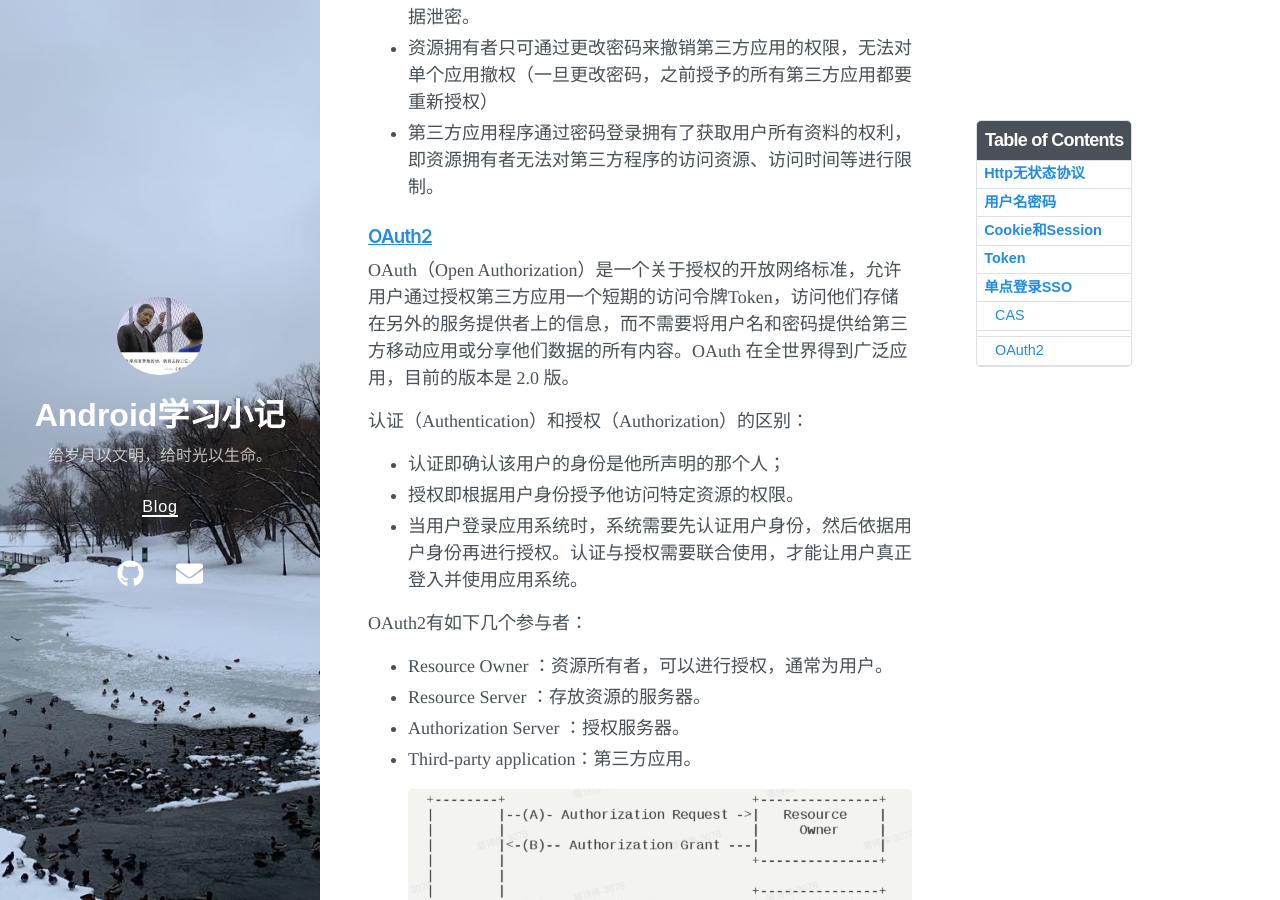
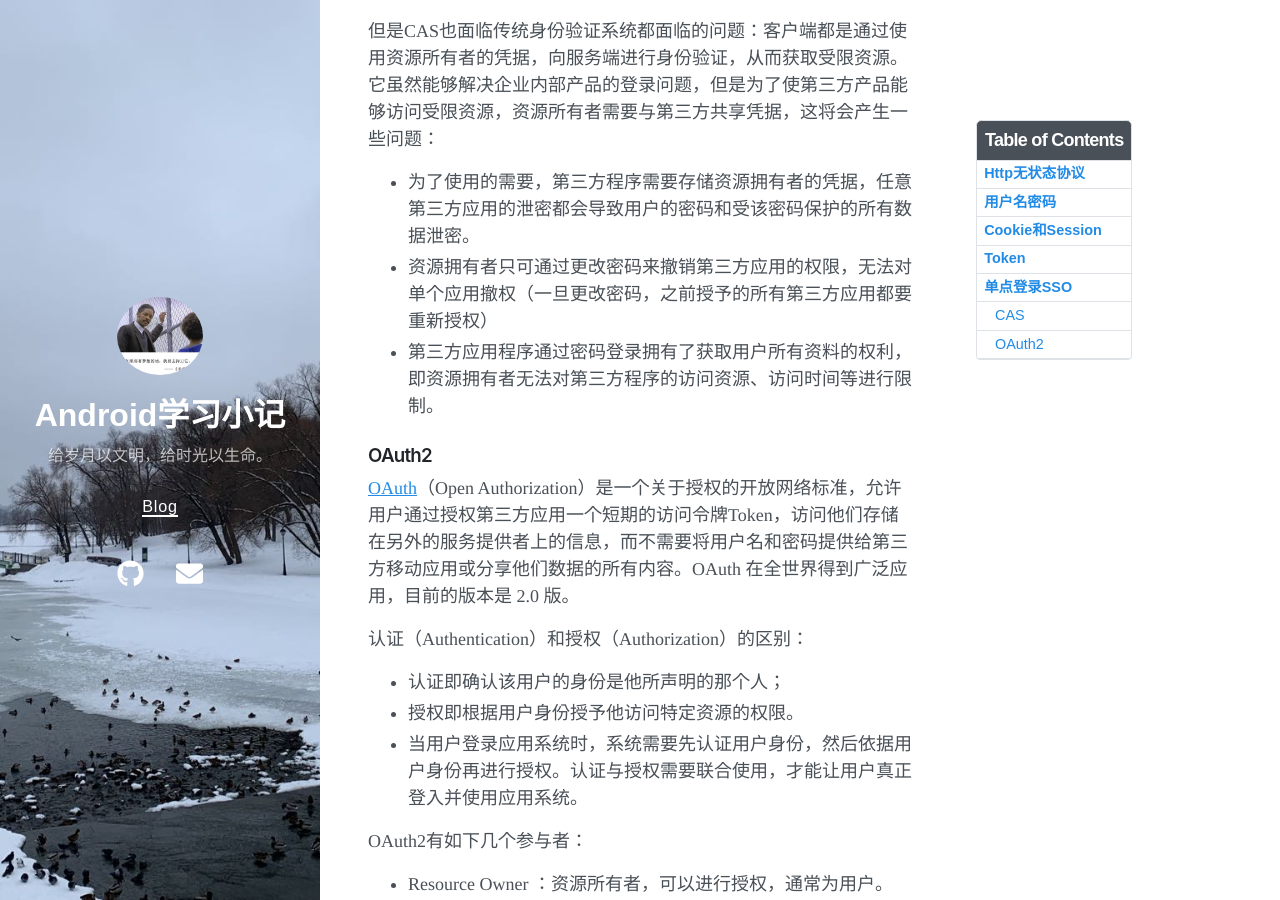
Before and after one commit to Bernie-sw-jiang/BernieJiang.github.io, a Jekyll site: the page built from _posts/2023-04-24-身份验证系统演进.markdown, in a window 1280 px wide and 900 px high, scrolled down 5827 px. Built offline with Jekyll 4.4.1, drawn with Linux system fonts in a browser that asks for light colours; nearby versions of some CDN libraries.

Commit message:
feat： 身份验证系统演进

```diff
--- a/_posts/2023-04-24-身份验证系统演进.markdown
+++ b/_posts/2023-04-24-身份验证系统演进.markdown
@@ -11,7 +11,7 @@ tags: [其他]
 
 远古时期，Web基本上就是文档的浏览而已。既然是浏览，服务端不需要记录谁在某一段时间里浏览了什么文档。因此，Web采用了Http作为通信协议，Http是无状态协议，浏览器的每一次请求，服务器会独立处理，不与之前或之后的请求产生关联。
 
-<img src="../assets/img/身份验证系统演进1.png" alt="身份验证系统演进1" style="zoom: 33%;" />
+<img src="../assets/img/身份验证系统演进1.png" alt="身份验证系统演进1"/>
 
 但这也同时意味，任何用户都能通过浏览器访问服务端资源，如果想保护服务端的某些资源，必须限制浏览器请求；要限制浏览器请求，必须鉴别浏览器请求，响应合法请求，忽略非法请求；要鉴别浏览器请求，必须清楚浏览器请求状态。
 
@@ -93,9 +93,9 @@ CAS（中央认证服务Central Authentication Service）是一种独立开放
 - 资源拥有者只可通过更改密码来撤销第三方应用的权限，无法对单个应用撤权（一旦更改密码，之前授予的所有第三方应用都要重新授权）
 - 第三方应用程序通过密码登录拥有了获取用户所有资料的权利，即资源拥有者无法对第三方程序的访问资源、访问时间等进行限制。
 
-### [OAuth2](https://oauth.net/2/)
+### OAuth2
 
-OAuth（Open Authorization）是一个关于授权的开放网络标准，允许用户通过授权第三方应用一个短期的访问令牌Token，访问他们存储在另外的服务提供者上的信息，而不需要将用户名和密码提供给第三方移动应用或分享他们数据的所有内容。OAuth 在全世界得到广泛应用，目前的版本是 2.0 版。
+[OAuth](https://oauth.net/2/)（Open Authorization）是一个关于授权的开放网络标准，允许用户通过授权第三方应用一个短期的访问令牌Token，访问他们存储在另外的服务提供者上的信息，而不需要将用户名和密码提供给第三方移动应用或分享他们数据的所有内容。OAuth 在全世界得到广泛应用，目前的版本是 2.0 版。
 
 认证（Authentication）和授权（Authorization）的区别：
 
```
Also changed, not shown: other parts of _posts/2023-04-24-身份验证系统演进.markdown (+1 -1 lines).
